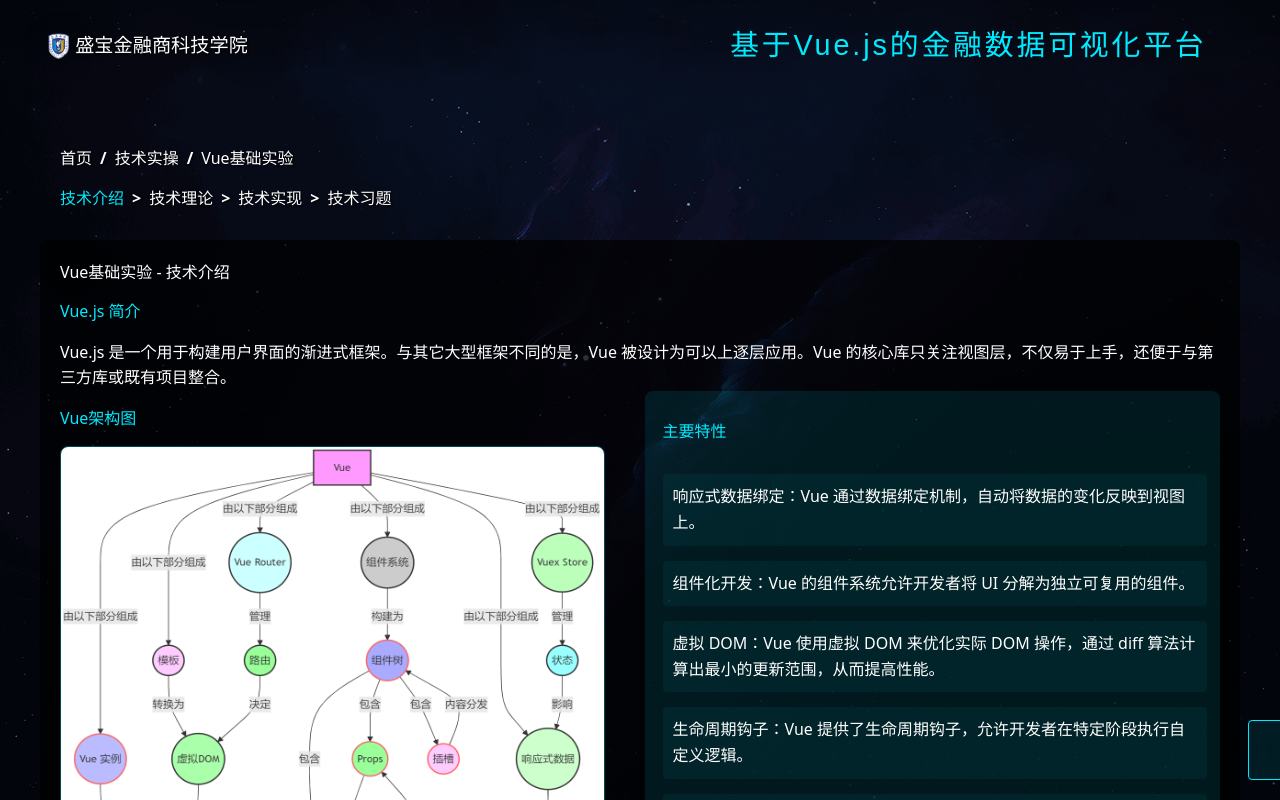
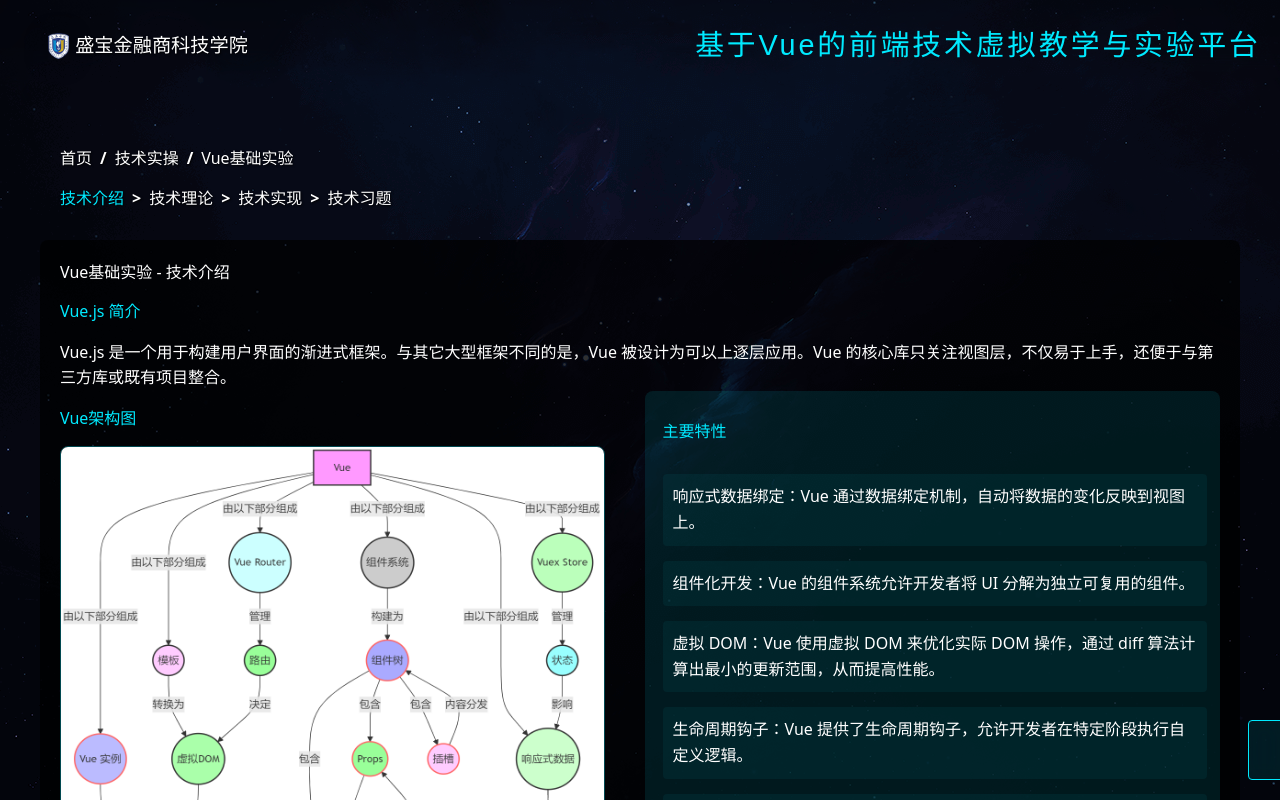
Before and after one commit to ltb1996/jinrongvue, a Vue app: page /#/lab/1 in a window 1280 px wide. Built offline with nearby package versions, Linux system fonts and the light colour scheme.

Commit message:
tweentyfive

```diff
--- a/src/components/nav-bar/index.vue
+++ b/src/components/nav-bar/index.vue
@@ -5,7 +5,7 @@
         <img src="../../assets/img/pic2.png" />
         <p>盛宝金融商科技学院</p>
       </a>
-      <div class="logo">基于Vue.js的金融数据可视化平台</div>
+      <div class="logo">基于Vue的前端技术虚拟教学与实验平台</div>
     </div>
     <div class="center">
       <div class="navlink">
@@ -156,7 +156,7 @@
   user-select: none;
   margin-bottom: 25px;
   padding-top: 24px;
-  margin-left: 465px;
+  margin-left: 430px;
 }
 .navbar .center .navlink {
   display: flex;
--- a/src/components/navsmall-bar/index.vue
+++ b/src/components/navsmall-bar/index.vue
@@ -5,7 +5,7 @@
         <img src="../../assets/img/pic2.png" />
         <p>盛宝金融商科技学院</p>
       </a>
-      <div class="logo">基于Vue.js的金融数据可视化平台</div>
+      <div class="logo">基于Vue的前端技术虚拟教学与实验平台</div>
     </div>
     <div class="right"></div>
   </div>
@@ -108,7 +108,7 @@
   user-select: none;
   margin-bottom: 25px;
   padding-top: 24px;
-  margin-left: 465px;
+  margin-left: 430px;
 }
 
 .navlink {
--- a/src/views/basicoperate/score.vue
+++ b/src/views/basicoperate/score.vue
@@ -12,7 +12,7 @@
       <div class="score-header">
         <div class="info-item">
           <span class="label">实验名称</span>
-          <span class="value">基于Vue的金融数据可视化平台实验</span>
+          <span class="value">基于Vue的前端技术虚拟教学与实验</span>
         </div>
         <div class="info-item">
           <span class="label">实验时间</span>
@@ -97,7 +97,7 @@
     },
     legend: {
       orient: "horizontal",
-      right: 120,
+      right: 80,
       top: 0,
       textStyle: {
         color: "#fff",
@@ -236,6 +236,7 @@
 .score-main {
   display: flex;
   justify-content: space-between;
+  align-items: center;
   margin: 24px 0;
 }
 
--- a/src/views/lab.vue
+++ b/src/views/lab.vue
@@ -1046,6 +1046,13 @@
       router.push("/index");
     }
   }
+  const container = document.querySelector('.lab-container');
+  if (container) {
+    container.scrollTo({
+      top: 0,
+      behavior: 'smooth' // 使用平滑滚动效果
+    });
+  }
 };
 // 相应地，也需要修改handlePrevSection函数以保持一致性
 const handlePrevSection = () => {
@@ -1066,6 +1073,13 @@
       // 如果是第一个实验，跳转回技术实操页面
       router.push("/basicoperate/shoppage");
     }
+  }
+  const container = document.querySelector('.lab-container');
+  if (container) {
+    container.scrollTo({
+      top: 0,
+      behavior: 'smooth' // 使用平滑滚动效果
+    });
   }
 };
 
```
